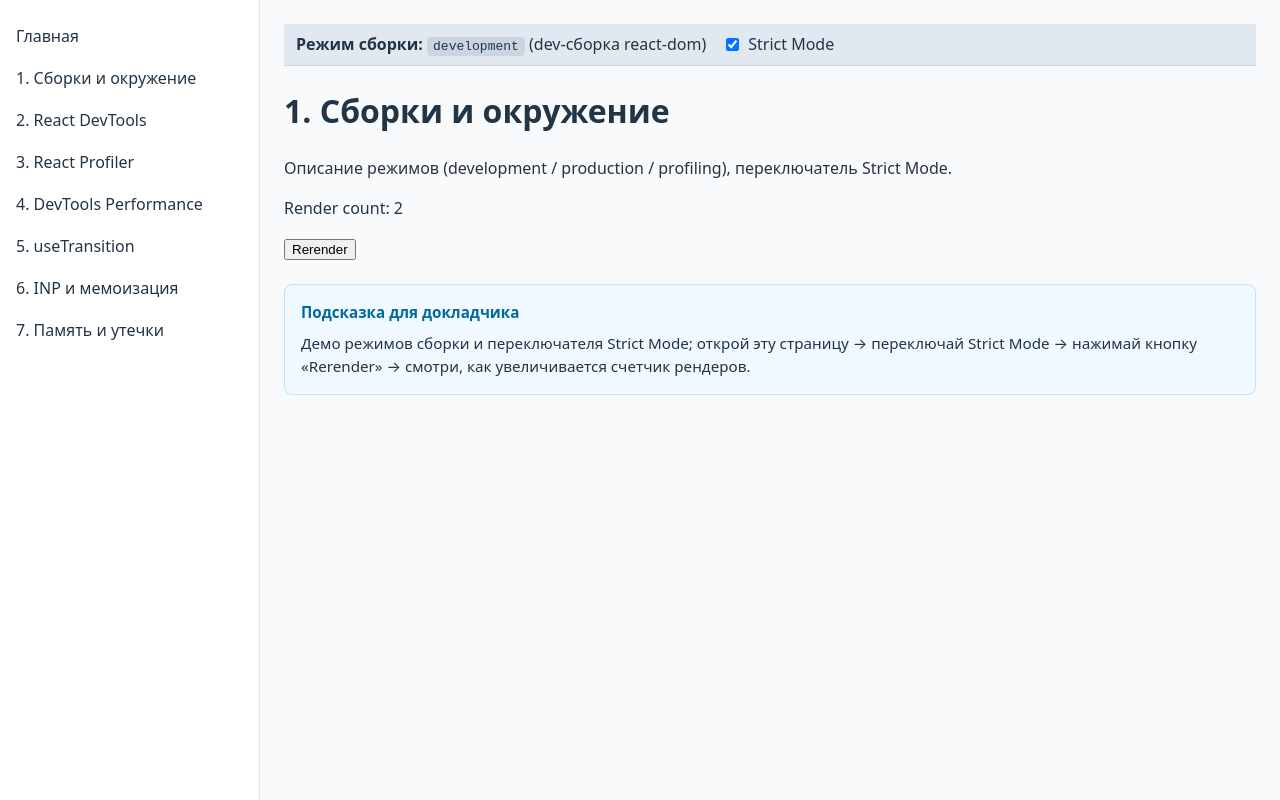
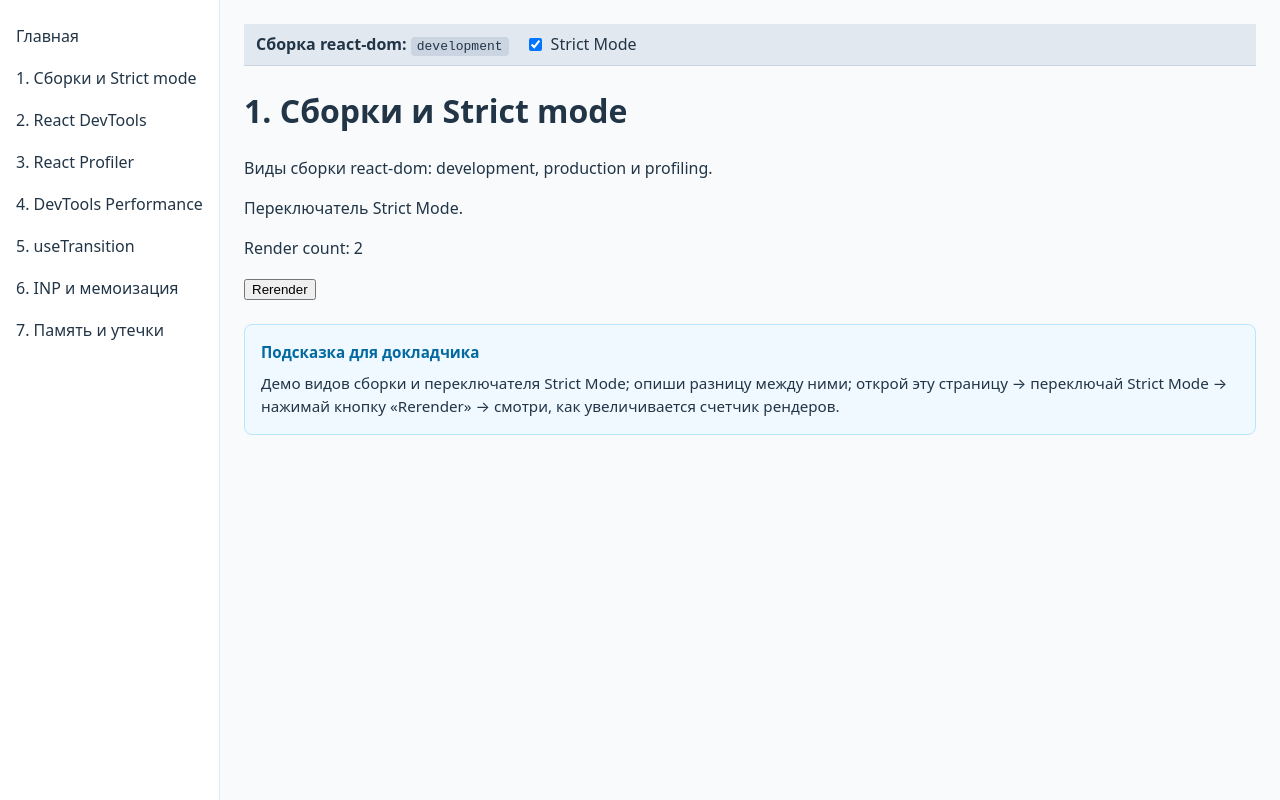
Before and after one commit to victor-homyakov/react-profiling-demo, a React (Vite) app: page /builds in a window 1280 px wide. Built offline with nearby package versions, Linux system fonts and the light colour scheme.

Commit message:
Update demo page for build mode

```diff
--- a/src/components/BuildModeIndicator.tsx
+++ b/src/components/BuildModeIndicator.tsx
@@ -18,11 +18,8 @@ export function BuildModeIndicator() {
             }}
         >
             <span>
-                <strong>Режим сборки:</strong>{" "}
+                <strong>Сборка react-dom:</strong>{" "}
                 <code style={{ background: "#cbd5e1", padding: "2px 6px", borderRadius: 4 }}>{MODE}</code>
-                {MODE === "development" && " (dev-сборка react-dom)"}
-                {MODE === "production" && " (production-сборка react-dom)"}
-                {MODE === "profiling" && " (profiling-сборка react-dom)"}
             </span>
             <label style={{ display: "flex", alignItems: "center", gap: "6px" }}>
                 <input type="checkbox" checked={useStrictMode} onChange={(e) => setUseStrictMode(e.target.checked)} />
--- a/src/components/Layout.tsx
+++ b/src/components/Layout.tsx
@@ -2,7 +2,7 @@ import { Link } from "react-router-dom";
 
 const nav = [
     { path: "/", label: "Главная" },
-    { path: "/builds", label: "1. Сборки и окружение" },
+    { path: "/builds", label: "1. Сборки и Strict mode" },
     { path: "/devtools", label: "2. React DevTools" },
     { path: "/profiler", label: "3. React Profiler" },
     { path: "/performance", label: "4. DevTools Performance" },
@@ -19,12 +19,12 @@ export function Layout({ children }: { children: React.ReactNode }) {
                     background: "#fff",
                     borderRight: "1px solid #e2e8f0",
                     padding: "16px 0",
-                    width: 260,
+                    width: 220,
                 }}
             >
                 <nav style={{ display: "flex", flexDirection: "column", gap: 2 }}>
                     {nav.map(({ path, label }) => (
-                        <Link key={path} to={path} style={{ color: "inherit", padding: "8px 16px" }}>
+                        <Link key={path} to={path} style={linkStyle}>
                             {label}
                         </Link>
                     ))}
@@ -34,3 +34,5 @@ export function Layout({ children }: { children: React.ReactNode }) {
         </div>
     );
 }
+
+const linkStyle: React.CSSProperties = { color: "inherit", padding: "8px 16px" };
--- a/src/pages/BuildsPage.tsx
+++ b/src/pages/BuildsPage.tsx
@@ -10,13 +10,14 @@ export function BuildsPage() {
 
     return (
         <div>
-            <h1>1. Сборки и окружение</h1>
-            <p>Описание режимов (development / production / profiling), переключатель Strict Mode.</p>
+            <h1>1. Сборки и Strict mode</h1>
+            <p>Виды сборки react-dom: development, production и profiling.</p>
+            <p>Переключатель Strict Mode.</p>
             <p>Render count: {count}</p>
             <button onClick={() => setX(x + 1)}>Rerender</button>
             <SpeakerHint>
-                Демо режимов сборки и переключателя Strict Mode; открой эту страницу → переключай Strict Mode → нажимай
-                кнопку «Rerender» → смотри, как увеличивается счетчик рендеров.
+                Демо видов сборки и переключателя Strict Mode; опиши разницу между ними; открой эту страницу →
+                переключай Strict Mode → нажимай кнопку «Rerender» → смотри, как увеличивается счетчик рендеров.
             </SpeakerHint>
         </div>
     );
```
